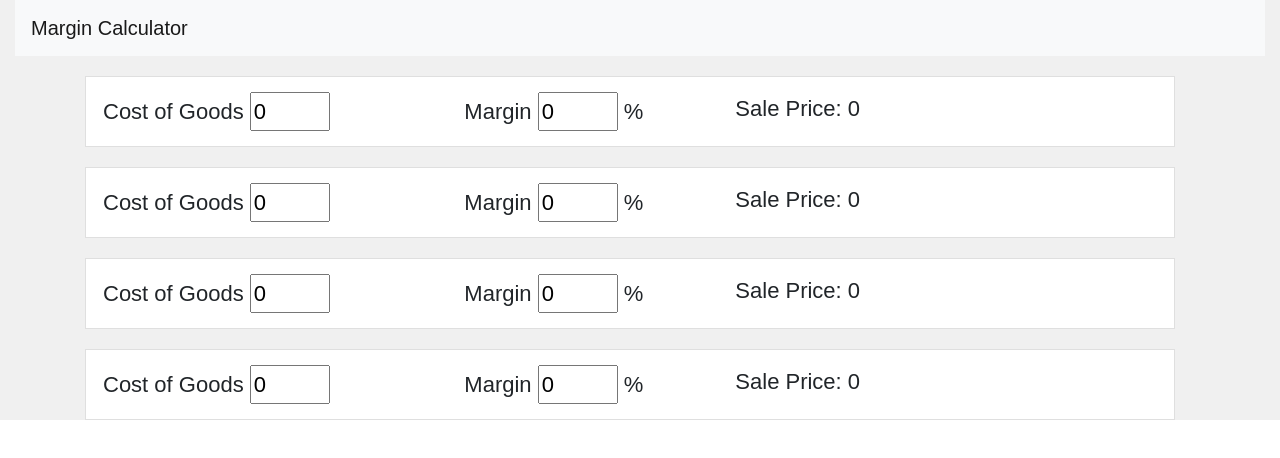
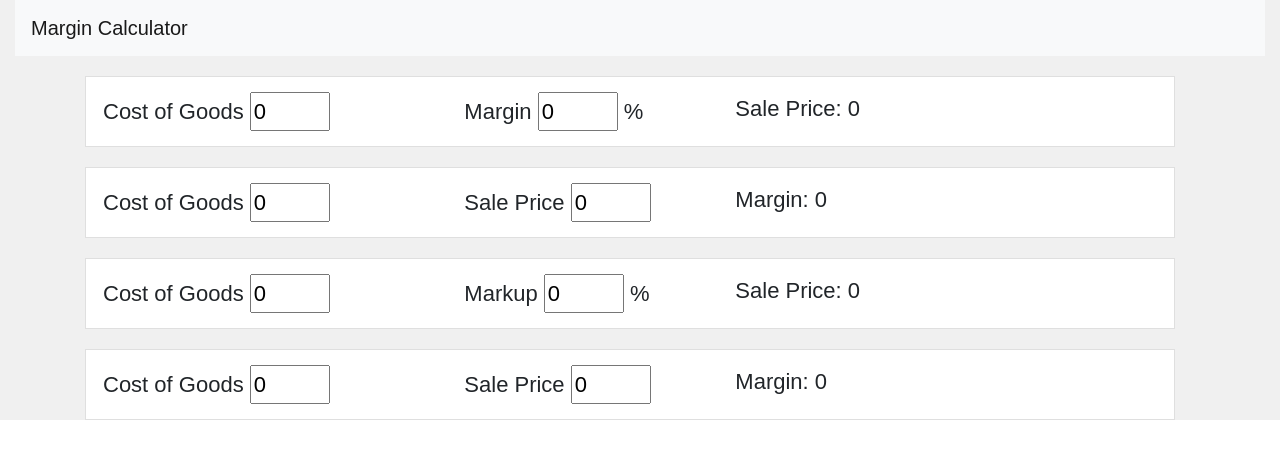
Before and after one commit to alex-lip/CompoundInterestCalculator, a Vue app in the folder CapstoneTemplate/vue/: page / in a window 1280 px wide. Shown: the top 458 px of the page. Built offline with nearby package versions, Linux system fonts and the light colour scheme.

Commit message:
Changed formula labels

```diff
--- a/CapstoneTemplate/vue/src/views/Home.vue
+++ b/CapstoneTemplate/vue/src/views/Home.vue
@@ -1,40 +1,46 @@
 <template>
   <div class="home container-sm">
     <div class="row formula">
-      <div class="col-sm-4 box1">
+      <div class="col-sm-4">
         Cost of Goods <input type="number" class="inputBox" v-model="cogs" />
       </div>
-      <div class="col-sm-3 box2">
+      <div class="col-sm-3">
         Margin <input type="number" class="inputBox" v-model="margin" /> %
+      </div>
+      <div class="col-sm-4">Sale Price: {{ cogsMargin }}</div>
+    </div>
+
+
+    <div class="row formula">
+      <div class="col-sm-4">
+        Cost of Goods <input type="number" class="inputBox" v-model="cogs" />
+      </div>
+      <div class="col-sm-3">
+        Sale Price <input type="number" class="inputBox" v-model="margin" />
+      </div>
+      <div class="col-sm-4">Margin: {{ cogsMargin }}</div>
+    </div>
+
+
+    <div class="row formula">
+      <div class="col-sm-4">
+        Cost of Goods <input type="number" class="inputBox" v-model="cogs" />
+      </div>
+      <div class="col-sm-3">
+        Markup <input type="number" class="inputBox" v-model="margin" /> %
       </div>
       <div class="col-sm-4 box3">Sale Price: {{ cogsMargin }}</div>
     </div>
+
+
     <div class="row formula">
-      <div class="col-sm-4 box1">
+      <div class="col-sm-4">
         Cost of Goods <input type="number" class="inputBox" v-model="cogs" />
       </div>
-      <div class="col-sm-3 box2">
-        Margin <input type="number" class="inputBox" v-model="margin" /> %
+      <div class="col-sm-3">
+        Sale Price <input type="number" class="inputBox" v-model="margin" />
       </div>
-      <div class="col-sm-4 box3">Sale Price: {{ cogsMargin }}</div>
-    </div>
-    <div class="row formula">
-      <div class="col-sm-4 box1">
-        Cost of Goods <input type="number" class="inputBox" v-model="cogs" />
-      </div>
-      <div class="col-sm-3 box2">
-        Margin <input type="number" class="inputBox" v-model="margin" /> %
-      </div>
-      <div class="col-sm-4 box3">Sale Price: {{ cogsMargin }}</div>
-    </div>
-    <div class="row formula">
-      <div class="col-sm-4 box1">
-        Cost of Goods <input type="number" class="inputBox" v-model="cogs" />
-      </div>
-      <div class="col-sm-3 box2">
-        Margin <input type="number" class="inputBox" v-model="margin" /> %
-      </div>
-      <div class="col-sm-4 box3">Sale Price: {{ cogsMargin }}</div>
+      <div class="col-sm-4">Margin: {{ cogsMargin }}</div>
     </div>
   </div>
 </template>
```
